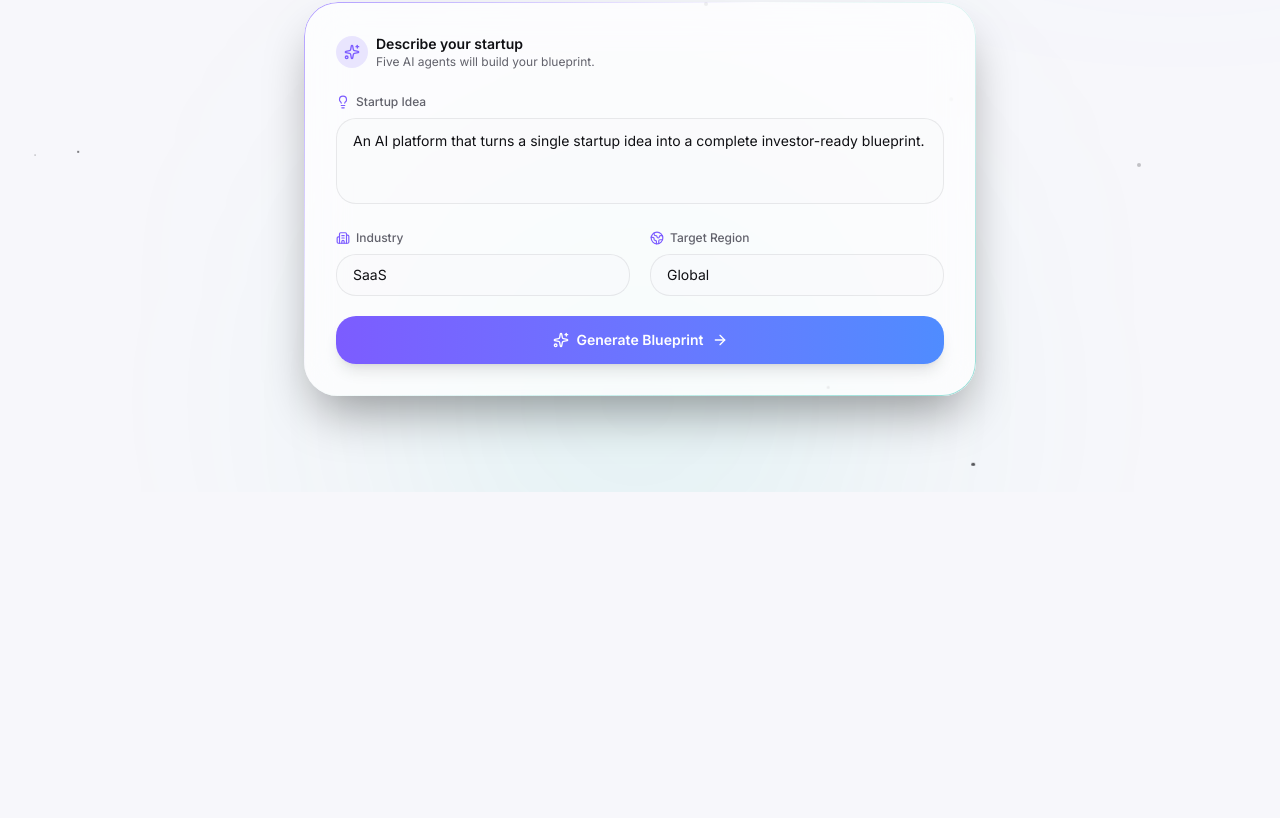
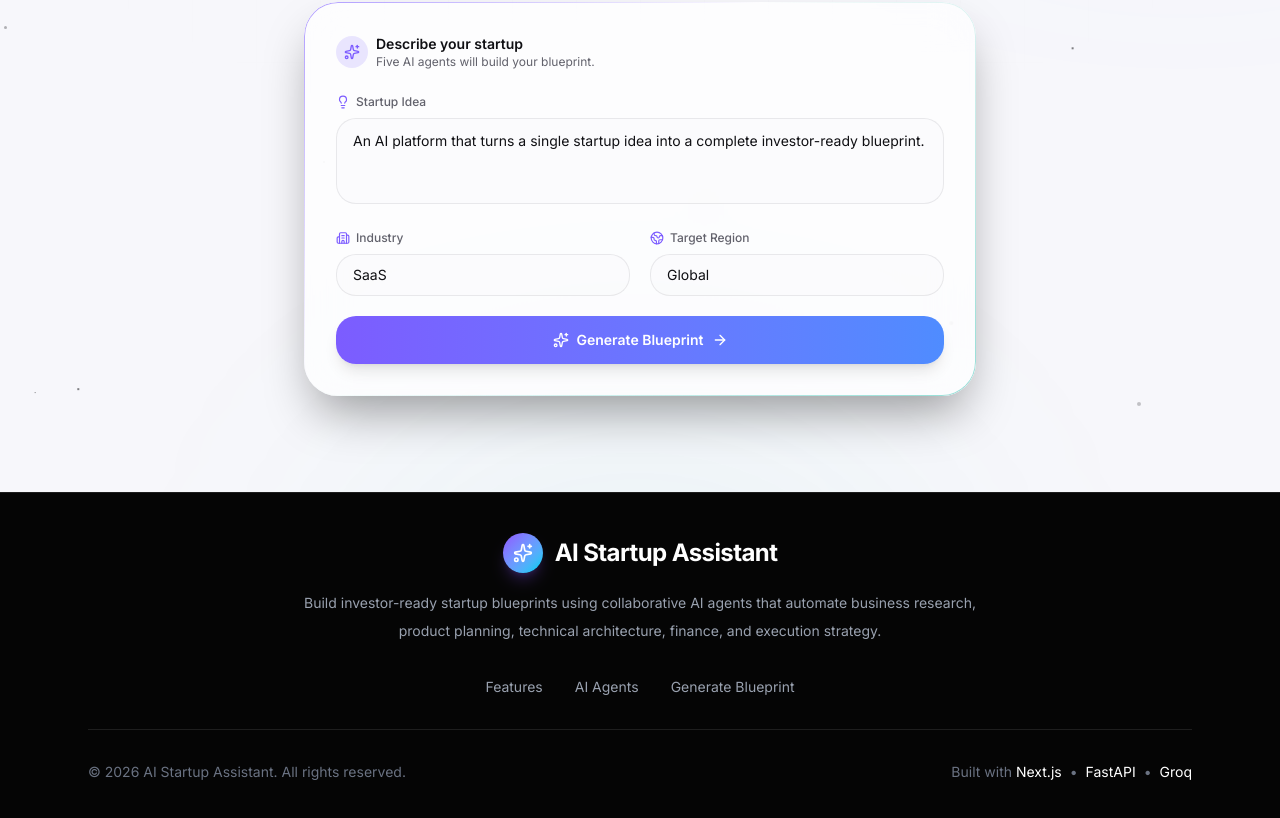
Before and after one commit to bhavyaa1801/AI-startup-agent-v2, a Next.js app in the folder frontend/startup-assistant-2-frontend/: page / in a window 1280 px wide. Shown: the part 706-1524 px from the top of the page. Before the commit the page ends 1198 px from the top, so only its background shows below. Built offline with nearby package versions, Linux system fonts and the light colour scheme; no server answers.

Commit message:
about section

```diff
--- a/frontend/startup-assistant-2-frontend/app/globals.css
+++ b/frontend/startup-assistant-2-frontend/app/globals.css
@@ -184,7 +184,9 @@
 @keyframes shimmer {
   100% { transform: translateX(100%); }
 }
-
+html {
+  scroll-behavior: smooth;
+}
 .animate-float-slow { animation: float-slow 14s ease-in-out infinite; }
 .animate-float-slower { animation: float-slower 18s ease-in-out infinite; }
 .animate-pulse-ring { animation: pulse-ring 2s ease-out infinite; }
--- /dev/null
+++ b/frontend/startup-assistant-2-frontend/components/footer.tsx
@@ -0,0 +1,86 @@
+"use client";
+
+import { Sparkles } from "lucide-react";
+
+export default function Footer() {
+  return (
+    <footer
+      id="about"
+      className="relative left-1/2 w-screen -translate-x-1/2 border-t border-white/10 bg-[#050505]"
+    >
+      <div className="mx-auto max-w-6xl px-6 py-10">
+
+        {/* Logo + Description */}
+        <div className="flex flex-col items-center text-center">
+
+          <div className="flex items-center gap-3">
+
+            <div className="flex h-10 w-10 items-center justify-center rounded-xl bg-gradient-to-br from-violet-500 to-cyan-400 shadow-lg shadow-violet-500/25">
+              <Sparkles className="h-5 w-5 text-white" />
+            </div>
+
+            <h2 className="text-2xl font-bold tracking-tight text-white">
+              AI Startup Assistant
+            </h2>
+
+          </div>
+
+          <p className="mt-4 max-w-2xl text-sm leading-7 text-gray-400">
+            Build investor-ready startup blueprints using collaborative AI
+            agents that automate business research, product planning,
+            technical architecture, finance, and execution strategy.
+          </p>
+
+        </div>
+
+        {/* Navigation */}
+        <div className="mt-8 flex flex-wrap items-center justify-center gap-8 text-sm text-gray-400">
+
+          <a
+            href="#features"
+            className="transition duration-200 hover:text-white"
+          >
+            Features
+          </a>
+
+          <a
+            href="#agents"
+            className="transition duration-200 hover:text-white"
+          >
+            AI Agents
+          </a>
+
+          <a
+            href="#input"
+            className="transition duration-200 hover:text-white"
+          >
+            Generate Blueprint
+          </a>
+
+        </div>
+
+        {/* Divider */}
+        <div className="my-8 h-px w-full bg-white/10" />
+
+        {/* Bottom */}
+        <div className="flex flex-col items-center justify-between gap-3 text-sm text-gray-500 md:flex-row">
+
+          <p>
+            © 2026 AI Startup Assistant. All rights reserved.
+          </p>
+
+          <p>
+            Built with{" "}
+            <span className="text-white">Next.js</span>
+            <span className="mx-2">•</span>
+            <span className="text-white">FastAPI</span>
+            <span className="mx-2">•</span>
+            <span className="text-white">Groq</span>
+          </p>
+
+        </div>
+
+      </div>
+    </footer>
+  );
+}
--- a/frontend/startup-assistant-2-frontend/components/landing-page.tsx
+++ b/frontend/startup-assistant-2-frontend/components/landing-page.tsx
@@ -5,7 +5,7 @@ import { Navbar } from "@/components/navbar"
 import { AuroraBackground } from "@/components/aurora-background"
 import { InputCard } from "@/components/input-card"
 import { AGENTS } from "@/lib/blueprint-data"
-
+import Footer from "./footer";
 interface LandingPageProps {
   onGenerate: (data: any) => void
 }
@@ -68,10 +68,15 @@ export function LandingPage({ onGenerate }: LandingPageProps) {
           </div>
         </section>
 
-        {/* Input card */}
-        <section id="input" className="mx-auto flex max-w-4xl scroll-mt-24 justify-center pb-24 pt-6">
+                {/* Input card */}
+        <section
+          id="input"
+          className="mx-auto flex max-w-4xl scroll-mt-24 justify-center pb-24 pt-6"
+        >
           <InputCard onGenerate={onGenerate} />
         </section>
+
+        <Footer />
       </div>
     </div>
   )
```
Also changed, not shown: frontend/startup-assistant-2-frontend/components/navbar.tsx (line endings or trailing spaces).
